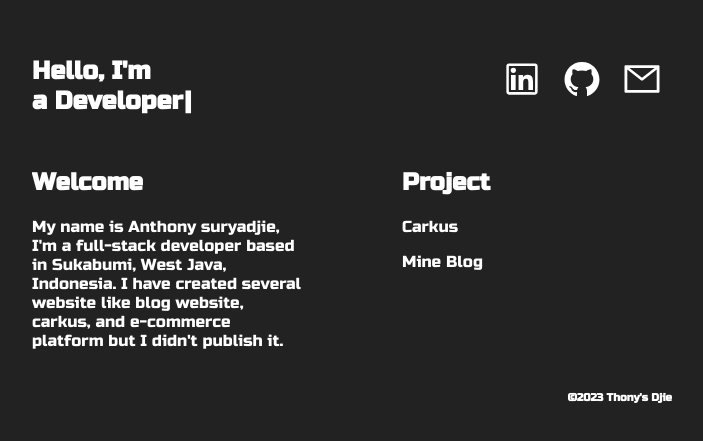
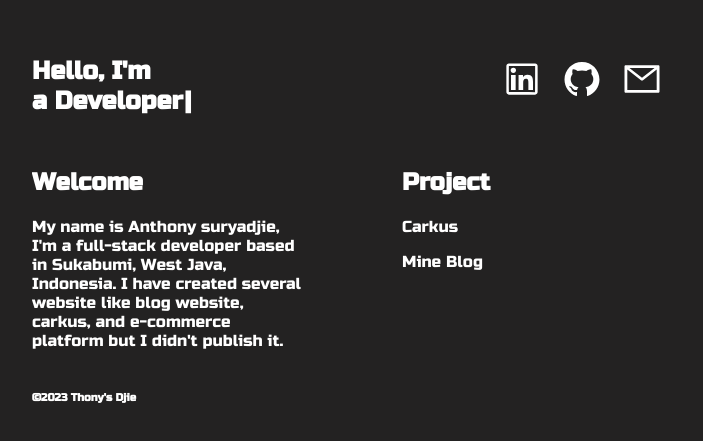
Before and after one commit to ThonyBiersack/my-portfolio, a React (Create React App) app: page / in a window 1280 px wide. Shown: the part 105-546 px from the top of the page, without its empty margins (288-991 px from the left). Built offline with nearby package versions, Linux system fonts and the light colour scheme.

Commit message:
testing kaki

```diff
--- a/src/App.css
+++ b/src/App.css
@@ -34,6 +34,6 @@ body {
 }
 
 .kaki div{
-  text-align: right;
+  text-align: left;
   color: white;
 }
```
